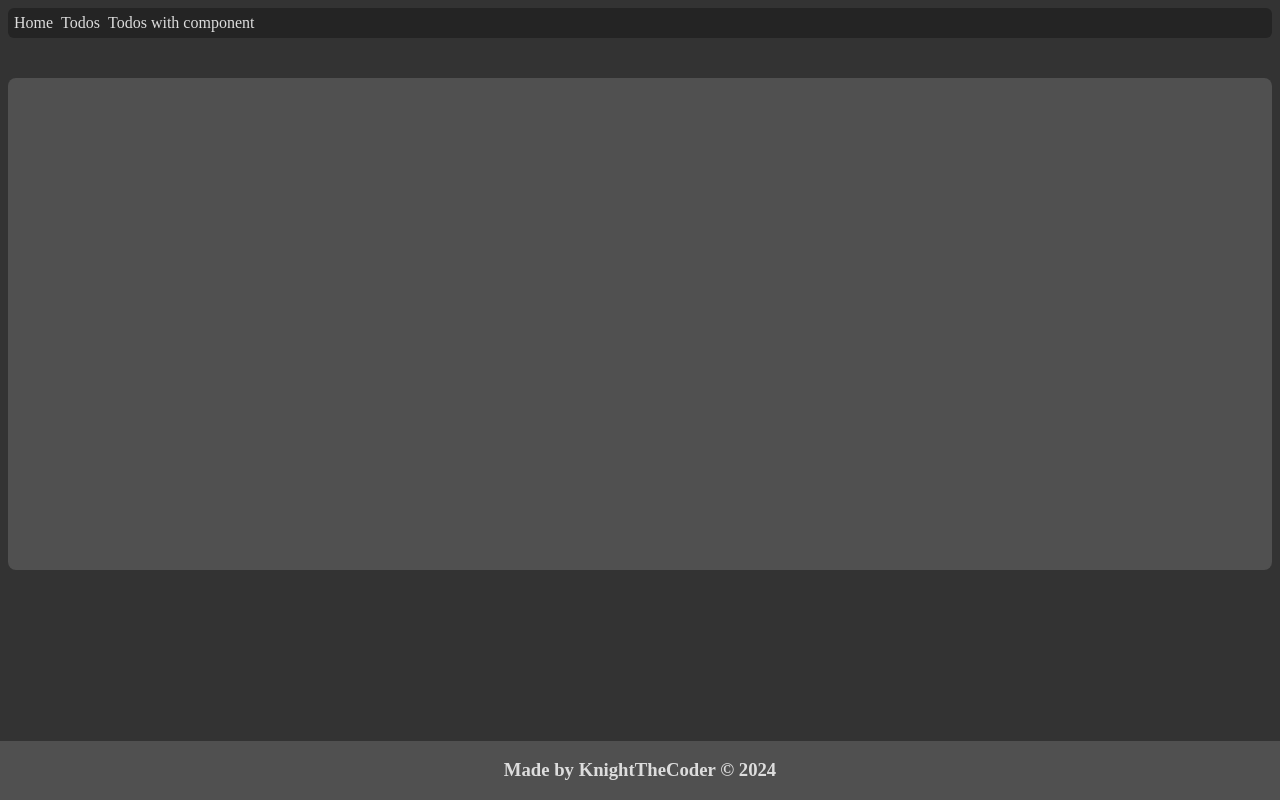
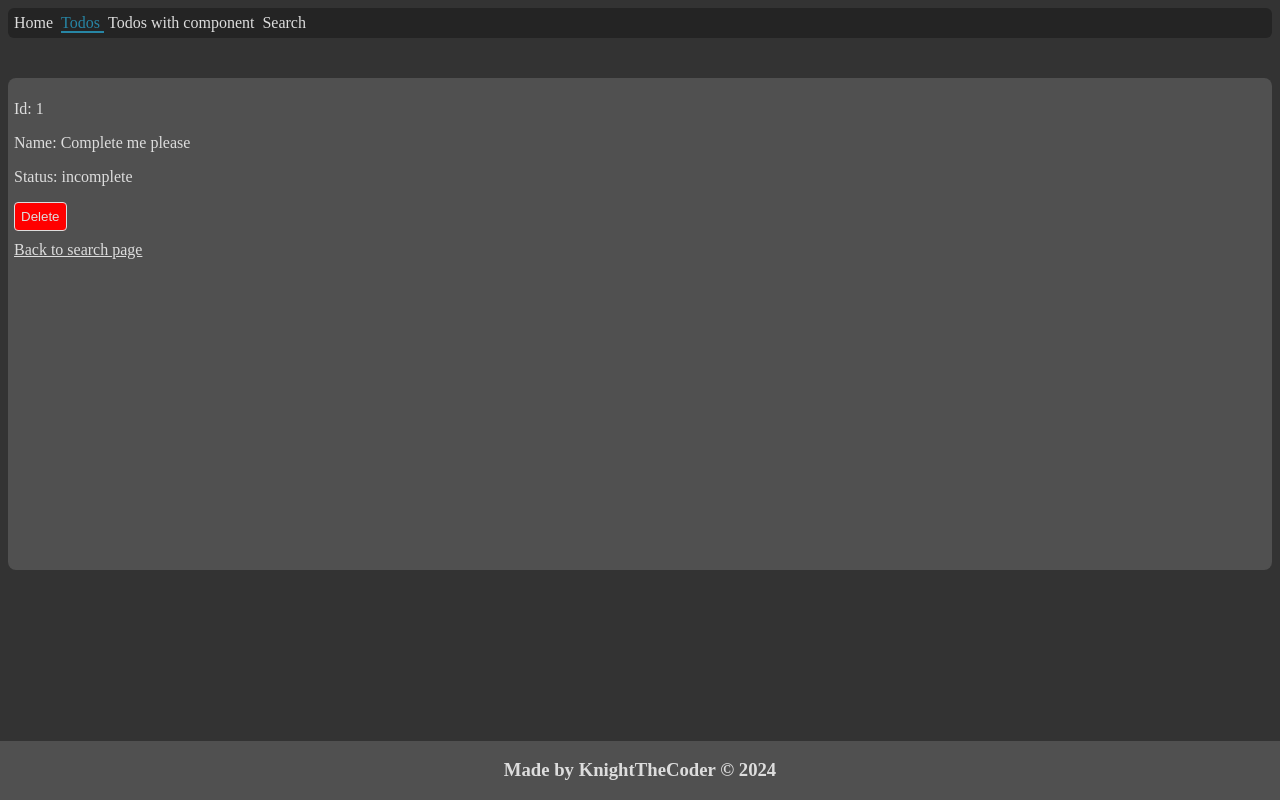
Before and after one commit to KnightTheCoder/angular-todo-app-with-signals, an Angular app: page /todos/1 in a window 1280 px wide. Before the commit this address led to /. Built offline with nearby package versions, Linux system fonts and the light colour scheme.

Commit message:
search and details added

```diff
--- a/src/app/app.routes.ts
+++ b/src/app/app.routes.ts
@@ -2,6 +2,8 @@ import { Routes } from '@angular/router';
 import { HomePageComponent } from './pages/home-page/home-page.component';
 import { TodosComponent } from './pages/todos/todos.component';
 import { TodosWithComponentComponent } from './pages/todos-with-component/todos-with-component.component';
+import { SearchTodosComponent } from './pages/search-todos/search-todos.component';
+import { TodoDetailsComponent } from './pages/todo-details/todo-details.component';
 
 export const routes: Routes = [
   {
@@ -18,5 +20,15 @@ export const routes: Routes = [
     path: 'todos-with-component',
     component: TodosWithComponentComponent,
     title: 'Todos with component page'
+  },
+  {
+    path: 'search',
+    component: SearchTodosComponent,
+    title: 'SearchPage'
+  },
+  {
+    path: 'todos/:id',
+    component: TodoDetailsComponent,
+    title: 'Todo details page'
   }
 ];
--- a/src/app/components/navbar/navbar.component.ts
+++ b/src/app/components/navbar/navbar.component.ts
@@ -29,6 +29,13 @@ import { RouterModule } from '@angular/router';
         >
           Todos with component
         </a>
+
+        <a
+          routerLink="search"
+          routerLinkActive="active-link"
+        >
+          Search
+        </a>
       </nav>
     </header>
   `,
--- /dev/null
+++ b/src/app/pages/search-todos/search-todos.component.css
@@ -0,0 +1,14 @@
+input {
+  display: block;
+  margin: 0 auto;
+}
+
+div {
+  width: max-content;
+  margin: 30px auto;
+}
+
+.item:hover {
+  cursor: pointer;
+  box-shadow: 0px 2px 0px #ccc;
+}
--- /dev/null
+++ b/src/app/pages/search-todos/search-todos.component.ts
@@ -0,0 +1,48 @@
+import { Component, computed, inject, signal } from '@angular/core';
+import { FormsModule } from '@angular/forms';
+import { TodosService } from '../../services/todos.service';
+import { Router, RouterModule } from '@angular/router';
+
+@Component({
+  selector: 'app-search-todos',
+  standalone: true,
+  imports: [FormsModule, RouterModule],
+  template: `
+    <input
+      type="text"
+      [(ngModel)]="searchQuery"
+    />
+
+    <div>
+      @if (searchedTodos().length) { @for (todo of searchedTodos(); track
+      todo.id) {
+      <div
+        class="item"
+        (click)="gotoTodo(todo.id)"
+      >
+        {{ todo.name }}
+      </div>
+      } } @else {
+      <h3>No todos match your query</h3>
+      }
+    </div>
+  `,
+  styleUrl: './search-todos.component.css'
+})
+export class SearchTodosComponent {
+  todosService = inject(TodosService);
+  router = inject(Router);
+
+  searchQuery = signal('');
+  searchedTodos = computed(() =>
+    this.todosService
+      .todos()
+      .filter((todo) =>
+        todo.name.toLowerCase().includes(this.searchQuery().toLowerCase())
+      )
+  );
+
+  gotoTodo(id: number) {
+    this.router.navigate(['todos', id]);
+  }
+}
--- /dev/null
+++ b/src/app/pages/todo-details/todo-details.component.css
@@ -0,0 +1,18 @@
+a {
+  color: var(--primary-color);
+  margin-right: 4px;
+}
+
+a:hover {
+  box-shadow: 2px 4px 8px #ccc;
+}
+
+.btn-delete {
+  display: block;
+  background-color: red;
+  margin-bottom: 10px;
+}
+
+.btn-delete:hover {
+  box-shadow: 2px 4px 8px #ccc;
+}
--- /dev/null
+++ b/src/app/pages/todo-details/todo-details.component.ts
@@ -0,0 +1,56 @@
+import { Component, computed, effect, inject, signal } from '@angular/core';
+import { InfoCardComponent } from '../../components/info-card/info-card.component';
+import { Todo } from '../../models/todo';
+import { TodosService } from '../../services/todos.service';
+import { ActivatedRoute, Router, RouterModule } from '@angular/router';
+
+@Component({
+  selector: 'app-todo-details',
+  standalone: true,
+  imports: [InfoCardComponent, RouterModule],
+  template: `
+    <app-info-card>
+      <p id="id">Id: {{ todo()?.id }}</p>
+      <p id="name">Name: {{ todo()?.name }}</p>
+      <p id="complete">Status: {{ status() }}</p>
+    </app-info-card>
+
+    <button
+      class="btn-delete"
+      (click)="deleteTodo()"
+    >
+      Delete
+    </button>
+    <a routerLink="/search">Back to search page</a>
+  `,
+  styleUrl: './todo-details.component.css'
+})
+export class TodoDetailsComponent {
+  todosService = inject(TodosService);
+  activatedRoute = inject(ActivatedRoute);
+  router = inject(Router);
+
+  todo = signal<Todo | undefined>(undefined);
+  todoId = signal(0);
+  status = computed(() =>
+    this.todo()?.isCompleted ? 'completed' : 'incomplete'
+  );
+
+  constructor() {
+    this.todoId.set(Number(this.activatedRoute.snapshot.params['id']));
+    this.todo.set(this.todosService.getTodoById(this.todoId()));
+
+    effect(() => {
+      if (!this.todo()) {
+        this.router.navigate(['search']);
+      }
+    });
+  }
+
+  deleteTodo() {
+    if (this.todo()?.id) {
+      this.todosService.deleteTodoById(this.todoId());
+      this.router.navigate(['search']);
+    }
+  }
+}
```
Also changed, not shown: 2 other files (tests, documents, lock files or other folders).
